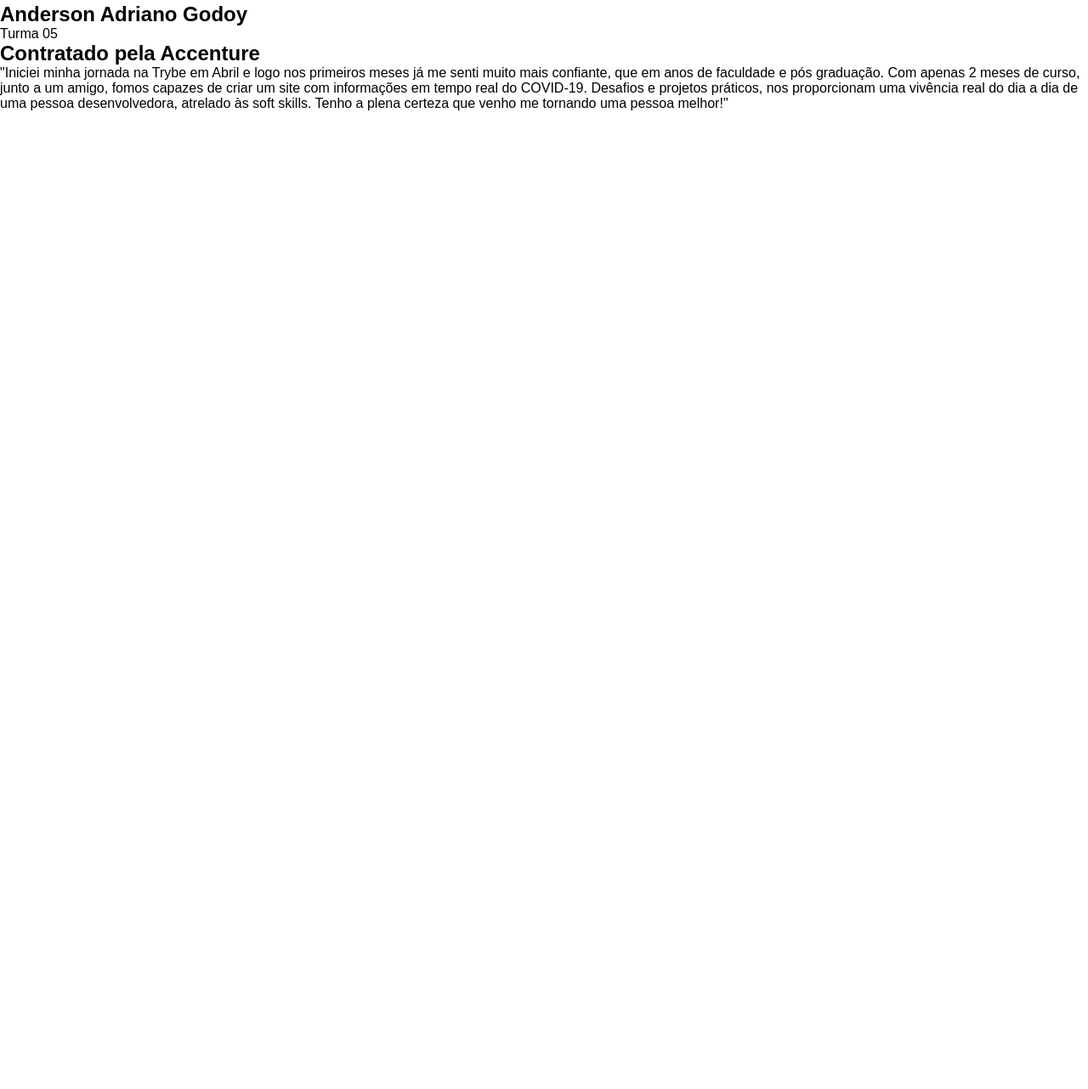
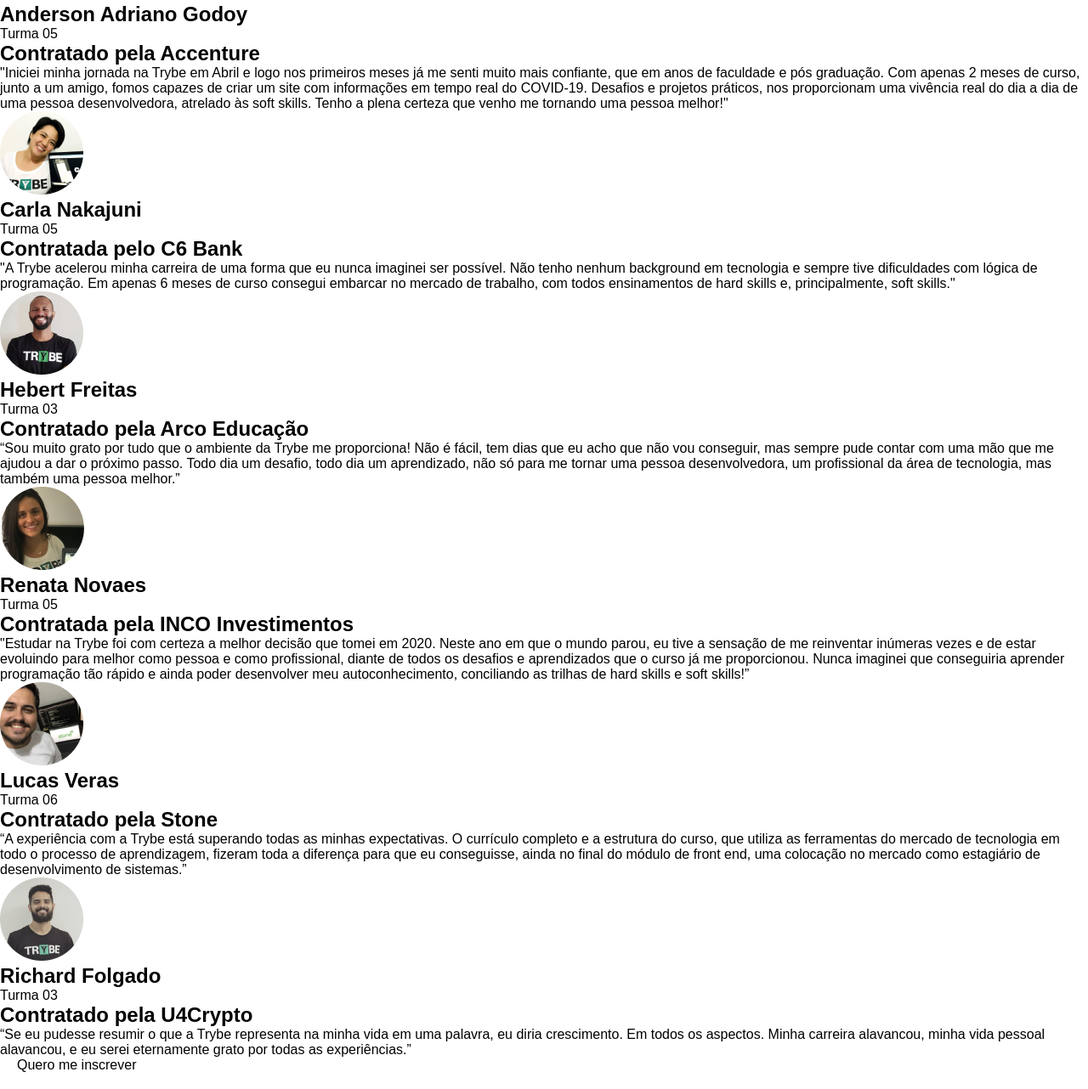
Before and after one commit to EletroCP/TrybeCloneHomePage, a website: page pages/mainPage.html in a window 1280 px wide. Shown: the part 764-2046 px from the top of the page at 85% size. Before the commit the page ends 895 px from the top, so only its background shows below. Drawn offline with Linux system fonts and the light colour scheme.

Commit message:
feat: Adicionada a section de "reports"

```diff
--- a/pages/mainPage.html
+++ b/pages/mainPage.html
@@ -52,11 +52,42 @@
       <h1>Contratado pela Accenture</h1>
       <p>"Iniciei minha jornada na Trybe em Abril e logo nos primeiros meses já me senti muito mais confiante, que em anos de faculdade e pós graduação. Com apenas 2 meses de curso, junto a um amigo, fomos capazes de criar um site com informações em tempo real do COVID-19. Desafios e projetos práticos, nos proporcionam uma vivência real do dia a dia de uma pessoa desenvolvedora, atrelado às soft skills. Tenho a plena certeza que venho me tornando uma pessoa melhor!"</p>
     </div>
-    <div></div>
-    <div></div>
-    <div></div>
-    <div></div>
-    <div></div>
+    <div id="Carla">
+      <img src="../src/report02_Ellipse 1.png" alt="Anderson Adriano Godoy">
+      <h1>Carla Nakajuni</h1>
+      <p>Turma 05</p>
+      <h1>Contratada pelo C6 Bank</h1>
+      <p>"A Trybe acelerou minha carreira de uma forma que eu nunca imaginei ser possível. Não tenho nenhum background em tecnologia e sempre tive dificuldades com lógica de programação. Em apenas 6 meses de curso consegui embarcar no mercado de trabalho, com todos ensinamentos de hard skills e, principalmente, soft skills."</p>
+    </div>
+    <div id="Hebert">
+      <img src="../src/report03_Ellipse 1.png" alt="Hebert Freitas">
+      <h1>Hebert Freitas</h1>
+      <p>Turma 03</p>
+      <h1>Contratado pela Arco Educação</h1>
+      <p>“Sou muito grato por tudo que o ambiente da Trybe me proporciona! Não é fácil, tem dias que eu acho que não vou conseguir, mas sempre pude contar com uma mão que me ajudou a dar o próximo passo. Todo dia um desafio, todo dia um aprendizado, não só para me tornar uma pessoa desenvolvedora, um profissional da área de tecnologia, mas também uma pessoa melhor.”</p>
+    </div>
+    <div id="Renata Novaes">
+      <img src="../src/report04_Ellipse 1.png" alt="Renata Novaes">
+      <h1>Renata Novaes</h1>
+      <p>Turma 05</p>
+      <h1>Contratada pela INCO Investimentos</h1>
+      <p>"Estudar na Trybe foi com certeza a melhor decisão que tomei em 2020. Neste ano em que o mundo parou, eu tive a sensação de me reinventar inúmeras vezes e de estar evoluindo para melhor como pessoa e como profissional, diante de todos os desafios e aprendizados que o curso já me proporcionou. Nunca imaginei que conseguiria aprender programação tão rápido e ainda poder desenvolver meu autoconhecimento, conciliando as trilhas de hard skills e soft skills!”</p>
+    </div>
+    <div id="Lucas">
+      <img src="../src/report05_Ellipse 1.png" alt="Lucas Veras">
+      <h1>Lucas Veras</h1>
+      <p>Turma 06</p>
+      <h1>Contratado pela Stone</h1>
+      <p>“A experiência com a Trybe está superando todas as minhas expectativas. O currículo completo e a estrutura do curso, que utiliza as ferramentas do mercado de tecnologia em todo o processo de aprendizagem, fizeram toda a diferença para que eu conseguisse, ainda no final do módulo de front end, uma colocação no mercado como estagiário de desenvolvimento de sistemas.”</p>
+    </div>
+    <div id="Richard">
+      <img src="../src/report06_Ellipse 1.png" alt="Richard Folgado">
+      <h1>Richard Folgado</h1>
+      <p>Turma 03</p>
+      <h1>Contratado pela U4Crypto</h1>
+      <p>“Se eu pudesse resumir o que a Trybe representa na minha vida em uma palavra, eu diria crescimento. Em todos os aspectos. Minha carreira alavancou, minha vida pessoal alavancou, e eu serei eternamente grato por todas as experiências.”</p>
+    </div>
+    <a href="./registration.html">Quero me inscrever</a>
   </section>
 </body>
 </html>
```
Also changed, not shown: src/report02_Ellipse 1.png (added), src/report03_Ellipse 1.png (added), src/report04_Ellipse 1.png (added), src/report05_Ellipse 1.png (added), src/report06_Ellipse 1.png (added).
